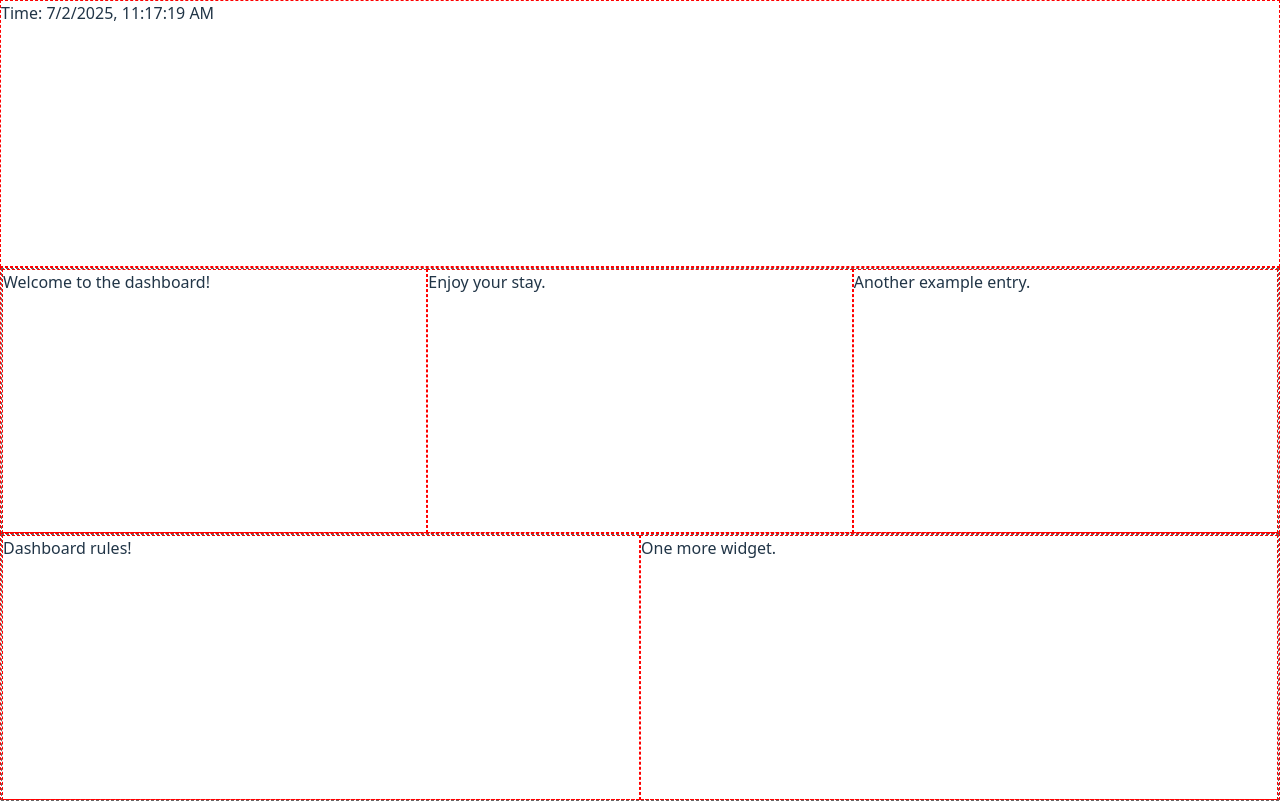
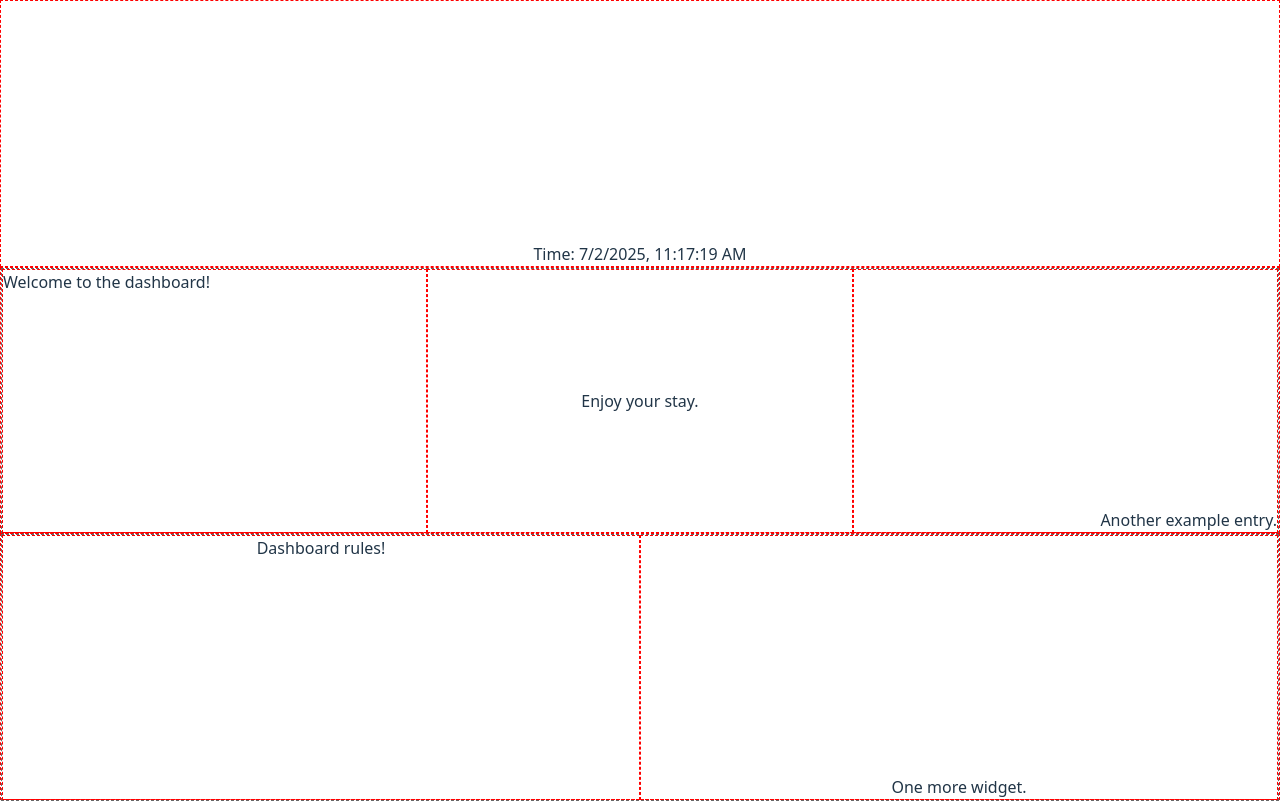
Before and after one commit to m4rvin42/MyDashboard, a React (Vite) app in the folder dashboard/: page / in a window 1280 px wide. Built offline with nearby package versions, Linux system fonts and the light colour scheme.

Commit message:
Add alignment props support for widgets

```diff
--- a/dashboard/src/App.jsx
+++ b/dashboard/src/App.jsx
@@ -10,15 +10,15 @@ export default function App() {
 
   return (
     <VerticalStackPanel debug={debug}>
-      <TimeWidget />
+      <TimeWidget verticalContentAlignment="Center" horizontalContentAlignment="Right" />
       <HorizontalStackPanel debug={debug}>
-        <TextWidget text="Welcome to the dashboard!" />
-        <TextWidget text="Enjoy your stay." />
-        <TextWidget text="Another example entry." />
+        <TextWidget text="Welcome to the dashboard!" verticalContentAlignment="Top" horizontalContentAlignment="Left" />
+        <TextWidget text="Enjoy your stay." verticalContentAlignment="Center" horizontalContentAlignment="Center" />
+        <TextWidget text="Another example entry." verticalContentAlignment="Bottom" horizontalContentAlignment="Right" />
       </HorizontalStackPanel>
       <HorizontalStackPanel debug={debug}>
-        <TextWidget text="Dashboard rules!" />
-        <TextWidget text="One more widget." />
+        <TextWidget text="Dashboard rules!" verticalContentAlignment="Center" horizontalContentAlignment="Left" />
+        <TextWidget text="One more widget." verticalContentAlignment="Center" horizontalContentAlignment="Right" />
       </HorizontalStackPanel>
     </VerticalStackPanel>
 
--- a/dashboard/src/widgets/TextWidget.jsx
+++ b/dashboard/src/widgets/TextWidget.jsx
@@ -1,9 +1,21 @@
 import { useEffect } from 'react'
+import ContentControl from '../components/ContentControl'
 
-export default function TextWidget({ text = '' }) {
+export default function TextWidget({
+  text = '',
+  verticalContentAlignment,
+  horizontalContentAlignment,
+}) {
   useEffect(() => {
     console.log('TextWidget mounted with text:', text)
   }, [text])
 
-  return <div data-testid="text-widget">{text}</div>
+  return (
+    <ContentControl
+      verticalContentAlignment={verticalContentAlignment}
+      horizontalContentAlignment={horizontalContentAlignment}
+    >
+      <div data-testid="text-widget">{text}</div>
+    </ContentControl>
+  )
 }
--- a/dashboard/src/widgets/TimeWidget.jsx
+++ b/dashboard/src/widgets/TimeWidget.jsx
@@ -1,6 +1,10 @@
 import { useEffect, useState } from 'react'
+import ContentControl from '../components/ContentControl'
 
-export default function TimeWidget() {
+export default function TimeWidget({
+  verticalContentAlignment,
+  horizontalContentAlignment,
+}) {
   const [now, setNow] = useState(new Date())
 
   useEffect(() => {
@@ -10,6 +14,11 @@ export default function TimeWidget() {
   }, [])
 
   return (
-    <div data-testid="time-widget">Time: {now.toLocaleString()}</div>
+    <ContentControl
+      verticalContentAlignment={verticalContentAlignment}
+      horizontalContentAlignment={horizontalContentAlignment}
+    >
+      <div data-testid="time-widget">Time: {now.toLocaleString()}</div>
+    </ContentControl>
   )
 }
```
Also changed, not shown: 2 other files (tests, documents, lock files or other folders).
